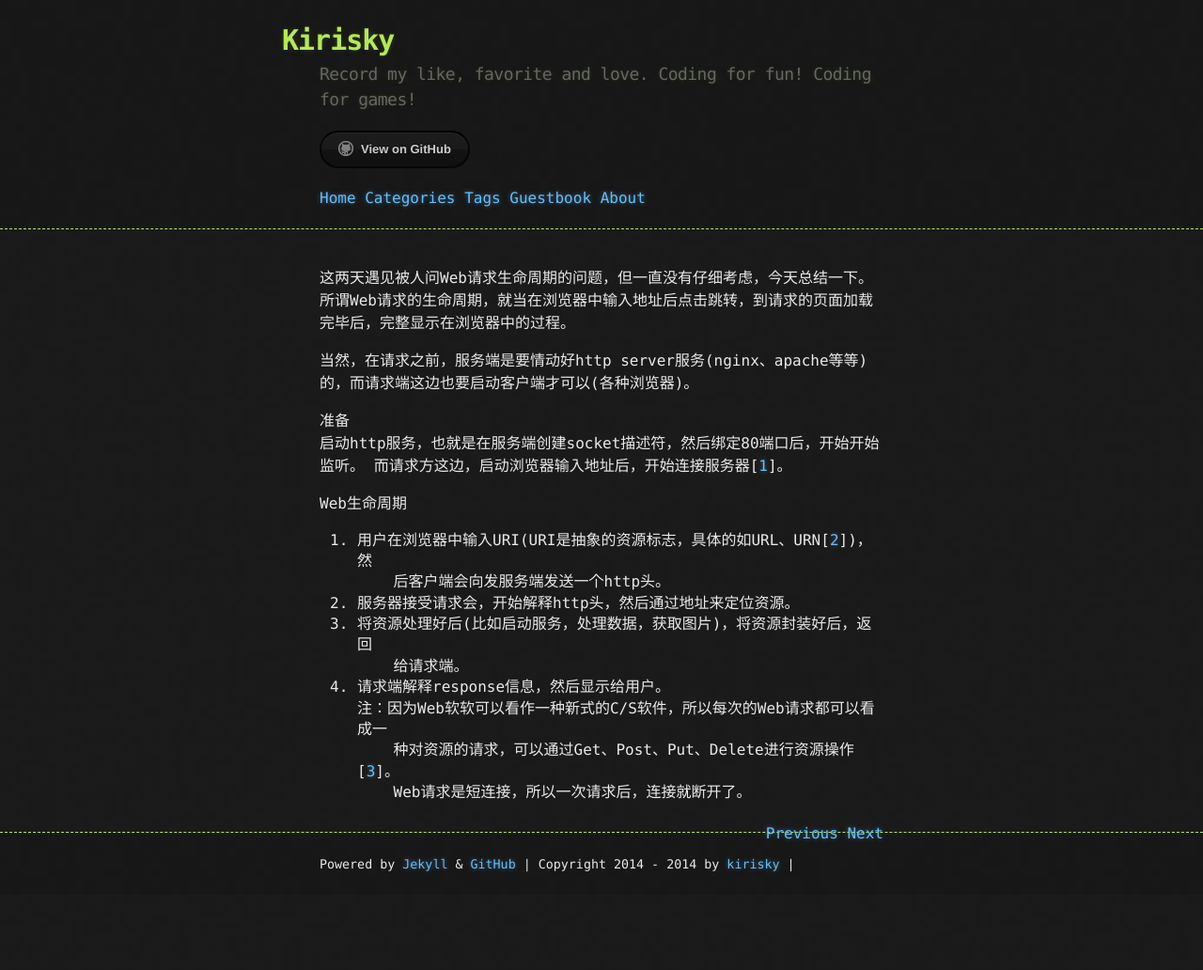
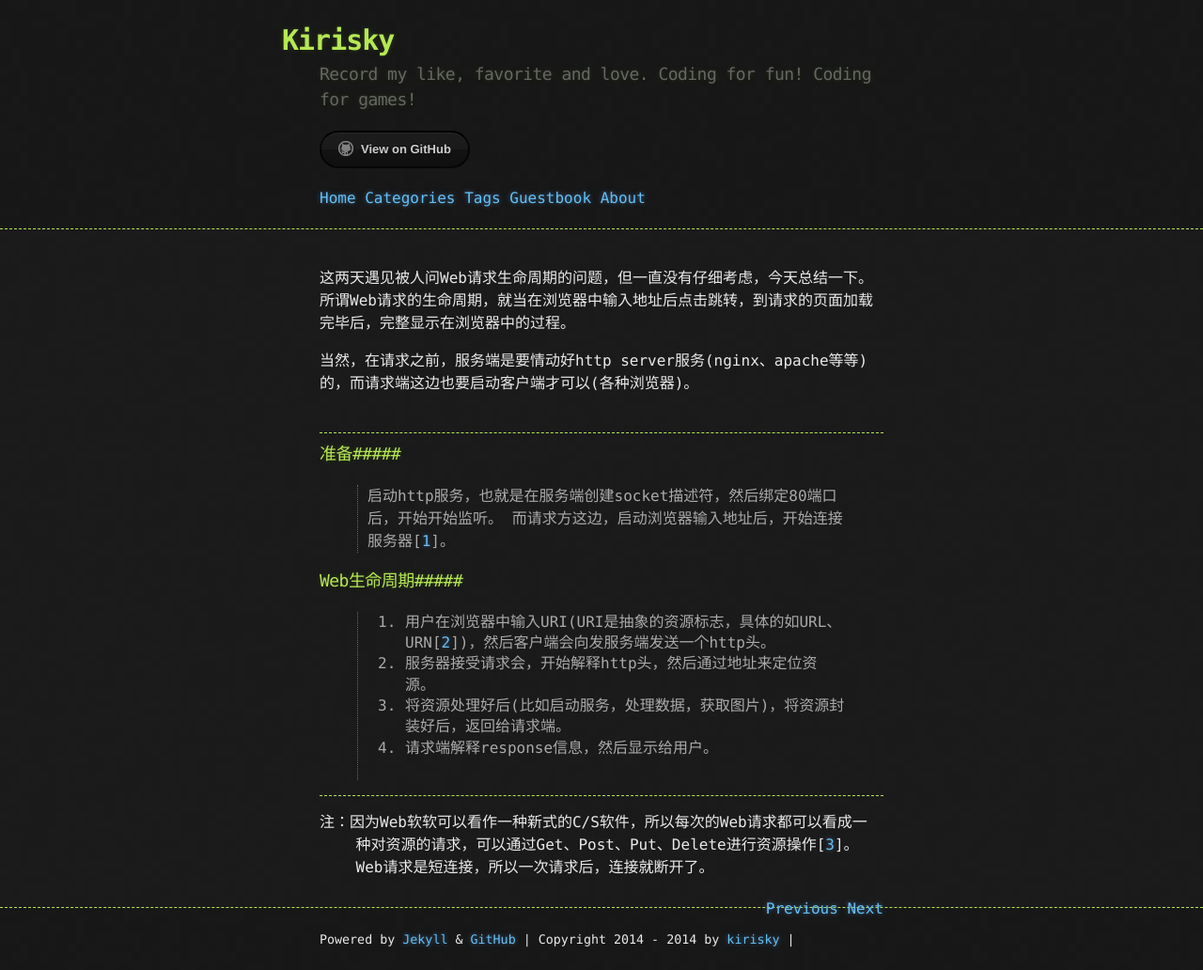
Before and after one commit to simonzhao/kirisky.github.io, a Jekyll site: the page built from _posts/2014-11-27-web-request-life-circle.md, in a window 1280 px wide. Shown: the whole page at 94% size. Built offline with Jekyll 4.4.1, drawn with Linux system fonts in a browser that asks for light colours; comment, search, counter and statistics services are not loaded; before the commit the page ends 952 px from its top, so only the background shows below that; some of the changed lines change nothing that is shown.

Commit message:
修改文章[web声明周期]的格式

```diff
--- a/_posts/2014-11-27-web-request-life-circle.md
+++ b/_posts/2014-11-27-web-request-life-circle.md
@@ -10,18 +10,23 @@ tags: PHP
 所谓Web请求的生命周期，就当在浏览器中输入地址后点击跳转，到请求的页面加载完毕后，完整显示在浏览器中的过程。
 
 当然，在请求之前，服务端是要情动好http server服务(nginx、apache等等)的，而请求端这边也要启动客户端才可以(各种浏览器)。
+&ensp;
 
-准备
-启动http服务，也就是在服务端创建socket描述符，然后绑定80端口后，开始开始监听。
-而请求方这边，启动浏览器输入地址后，开始连接服务器\[[1]\]。
+---
 
-Web生命周期
-1. 用户在浏览器中输入URI(URI是抽象的资源标志，具体的如URL、URN\[[2]\])，然
-&ensp;&ensp;&ensp;&ensp;后客户端会向发服务端发送一个http头。
-2. 服务器接受请求会，开始解释http头，然后通过地址来定位资源。
-3. 将资源处理好后(比如启动服务，处理数据，获取图片)，将资源封装好后，返回
-&ensp;&ensp;&ensp;&ensp;给请求端。
-4. 请求端解释response信息，然后显示给用户。
+###准备#####
+>启动http服务，也就是在服务端创建socket描述符，然后绑定80端口后，开始开始监听。
+>而请求方这边，启动浏览器输入地址后，开始连接服务器\[[1]\]。
+
+###Web生命周期#####
+>1. 用户在浏览器中输入URI(URI是抽象的资源标志，具体的如URL、URN\[[2]\])，然后客户端会向发服务端发送一个http头。
+>2. 服务器接受请求会，开始解释http头，然后通过地址来定位资源。
+>3. 将资源处理好后(比如启动服务，处理数据，获取图片)，将资源封装好后，返回给请求端。
+>4. 请求端解释response信息，然后显示给用户。
+&ensp;
+
+---
+
 注：因为Web软软可以看作一种新式的C/S软件，所以每次的Web请求都可以看成一
 &ensp;&ensp;&ensp;&ensp;种对资源的请求，可以通过Get、Post、Put、Delete进行资源操作\[[3]\]。
 &ensp;&ensp;&ensp;&ensp;Web请求是短连接，所以一次请求后，连接就断开了。
```
